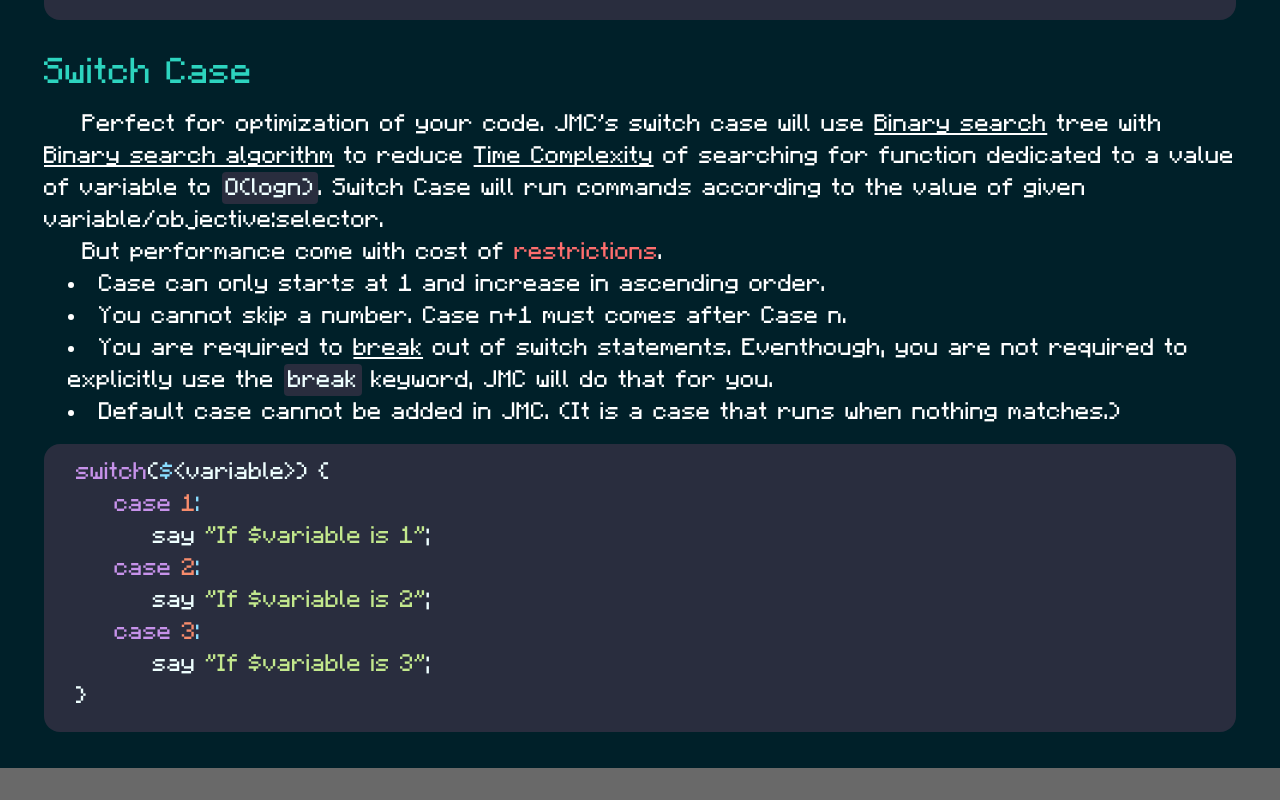
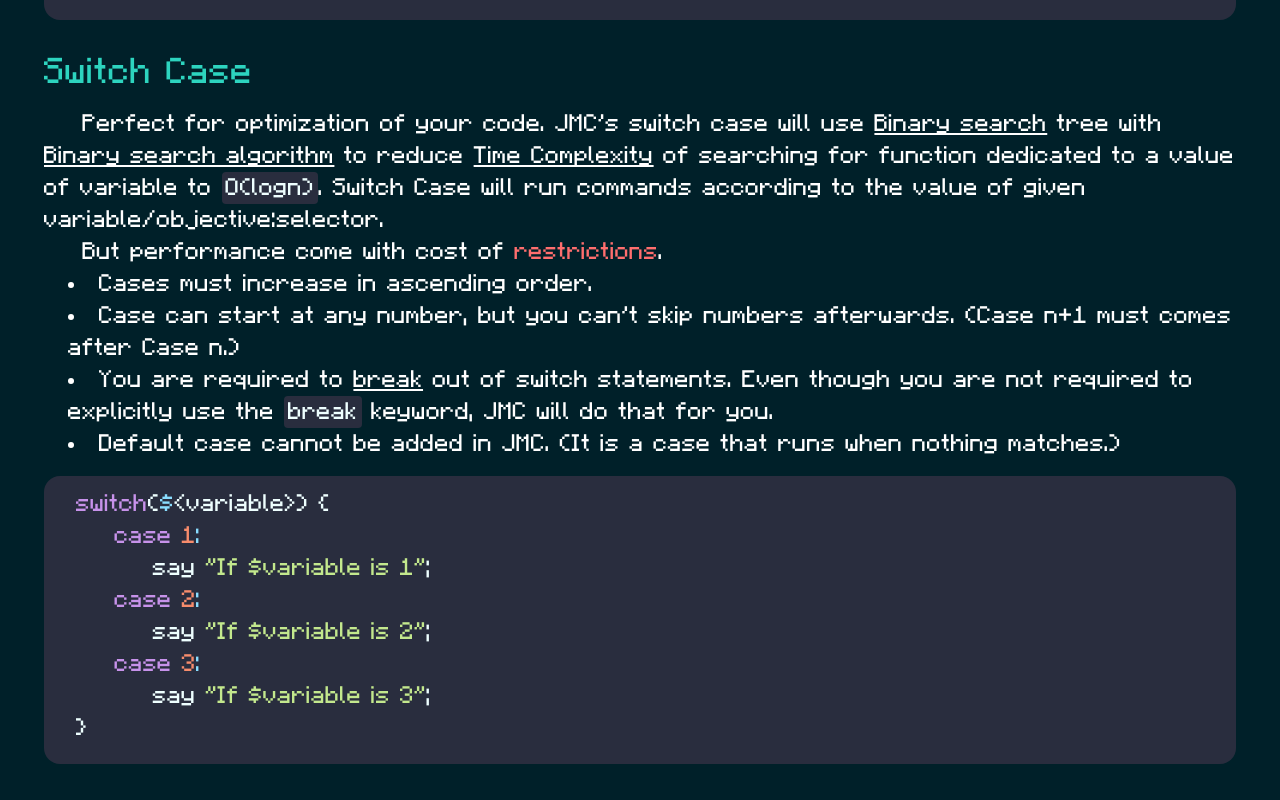
Before and after one commit to WingedSeal/jmc, a React (Create React App) app: page /documentation/flow-controls in a window 1280 px wide. Shown: the part 3152-3952 px from the top of the page. Before the commit the page ends 3920 px from the top, so only its background shows below. Built offline with nearby package versions, Linux system fonts and the light colour scheme.

Commit message:
Update switch/case information

```diff
--- a/src/pages/FlowControls/FlowControls.tsx
+++ b/src/pages/FlowControls/FlowControls.tsx
@@ -388,12 +388,12 @@ const FlowControls = () => {
                     </p>
                     <ul className="ml-4 md:ml-6 list-disc list-inside">
                         <li>
-                            Case can only starts at 1 and increase in ascending
+                            Cases must increase in ascending
                             order.
                         </li>
                         <li>
-                            You cannot skip a number. Case n+1 must comes after
-                            Case n.
+                            Case can start at any number, but you can't skip numbers afterwards.
+                            (Case n+1 must comes after Case n.)
                         </li>
                         <li>
                             You are required to{" "}
@@ -404,7 +404,7 @@ const FlowControls = () => {
                             >
                                 break
                             </a>{" "}
-                            out of switch statements. Eventhough, you are not
+                            out of switch statements. Even though you are not
                             required to explicitly use the <code>break</code>{" "}
                             keyword, JMC will do that for you.
                         </li>
```
